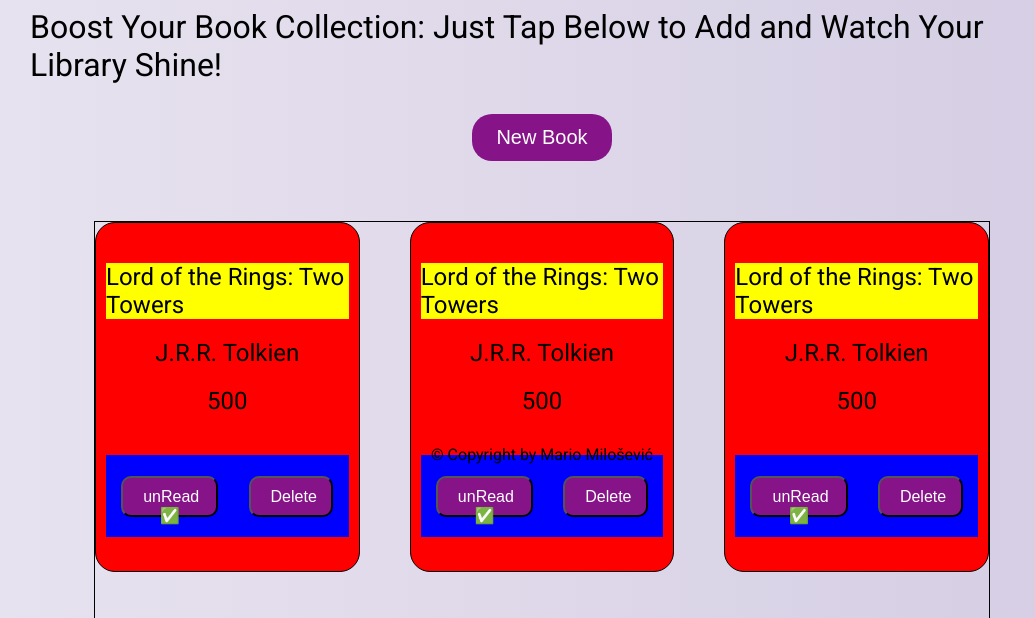
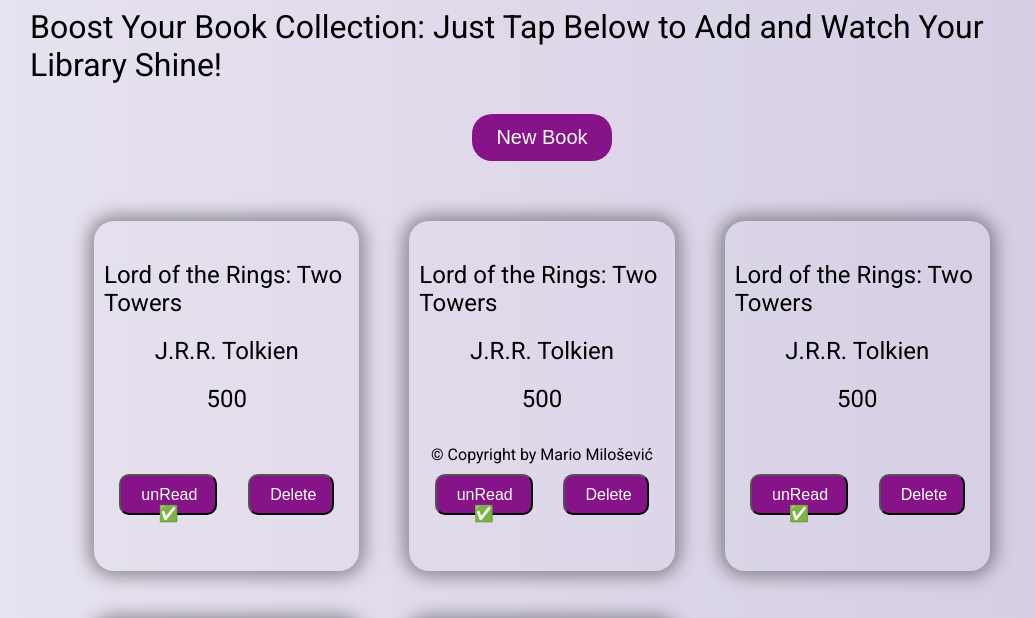
Before and after one commit to MarioMilosevic/Book-library, a website built with Vite: page index.html in a window 1280 px wide. Shown: the part 286-904 px from the top of the page, without its empty margins (98-1133 px from the left). Built offline with nearby package versions, Linux system fonts and the light colour scheme.

Commit message:
Change colors and make nicer book

```diff
--- a/style.css
+++ b/style.css
@@ -55,8 +55,6 @@
   margin-bottom: 3rem;
 }
 
-
-
 .newBtn:hover,
 .submitBtn:hover {
   transform: scale(1.2);
@@ -73,8 +71,6 @@
   border: none;
   font-size: 2rem;
 }
-
-
 
 .overlay {
   position: absolute;
@@ -154,9 +150,7 @@
   padding: 1rem;
 }
 
-
 .books {
-  border: 1px solid black;
   width: 70%;
   height: 500px;
   margin: 6rem auto;
@@ -166,17 +160,21 @@
 }
 
 .book {
-  border: 1px solid black;
   height: 350px;
   border-radius: 2rem;
   padding: 1rem;
-  background-color: red;
   display: flex;
   flex-direction: column;
   align-items: center;
+  box-shadow: 0px 0px 18px 5px rgba(0, 0, 0, 0.4);
+  transition: all 0.5s;
 }
+
+.book:hover{
+  transform: scale(1.1);
+}
+
 .bookTitle {
-  background-color: yellow;
   font-size: 2.4rem;
   margin-top: 3rem;
 }
@@ -186,29 +184,29 @@
   font-size: 2.4rem;
 }
 
-.bookNumPages{
+.bookNumPages {
   margin-top: 2rem;
   font-size: 2.4rem;
 }
 
-.bookButtons{
+.bookButtons {
   margin-top: 4rem;
   display: flex;
   width: 100%;
   height: 25%;
   justify-content: space-around;
   align-items: center;
-  background-color: blue;
 }
 
-.read{
+.read {
   width: 40%;
 }
 
-.removeBook{
+.removeBook {
   width: 35%;
 }
-.read, .removeBook {
+.read,
+.removeBook {
   height: 50%;
   padding: 1rem 2rem;
   border-radius: 1rem;
```
Lines whose indentation alone changed are shown as unchanged.
